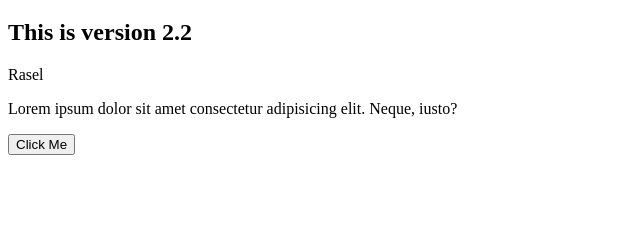
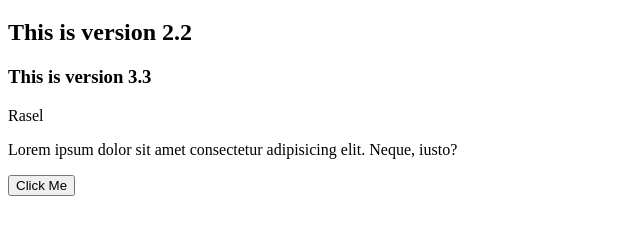
Before and after one commit to devesabbir/git-class, a plain HTML site: page index.html in a window 1280 px wide. Shown: the part 121-356 px from the top of the page, without its empty margins (0-640 px from the left). Drawn offline with Linux system fonts and the light colour scheme.

Commit message:
git class added

```diff
--- a/index.html
+++ b/index.html
@@ -12,6 +12,7 @@
     </p>
     <h1>This verison 1.1</h1>
     <h2>This is version 2.2</h2>
+    <h3>This is version 3.3</h3>
     <div>Rasel</div>
     <p>
       Lorem ipsum dolor sit amet consectetur adipisicing elit. Neque, iusto?
```
